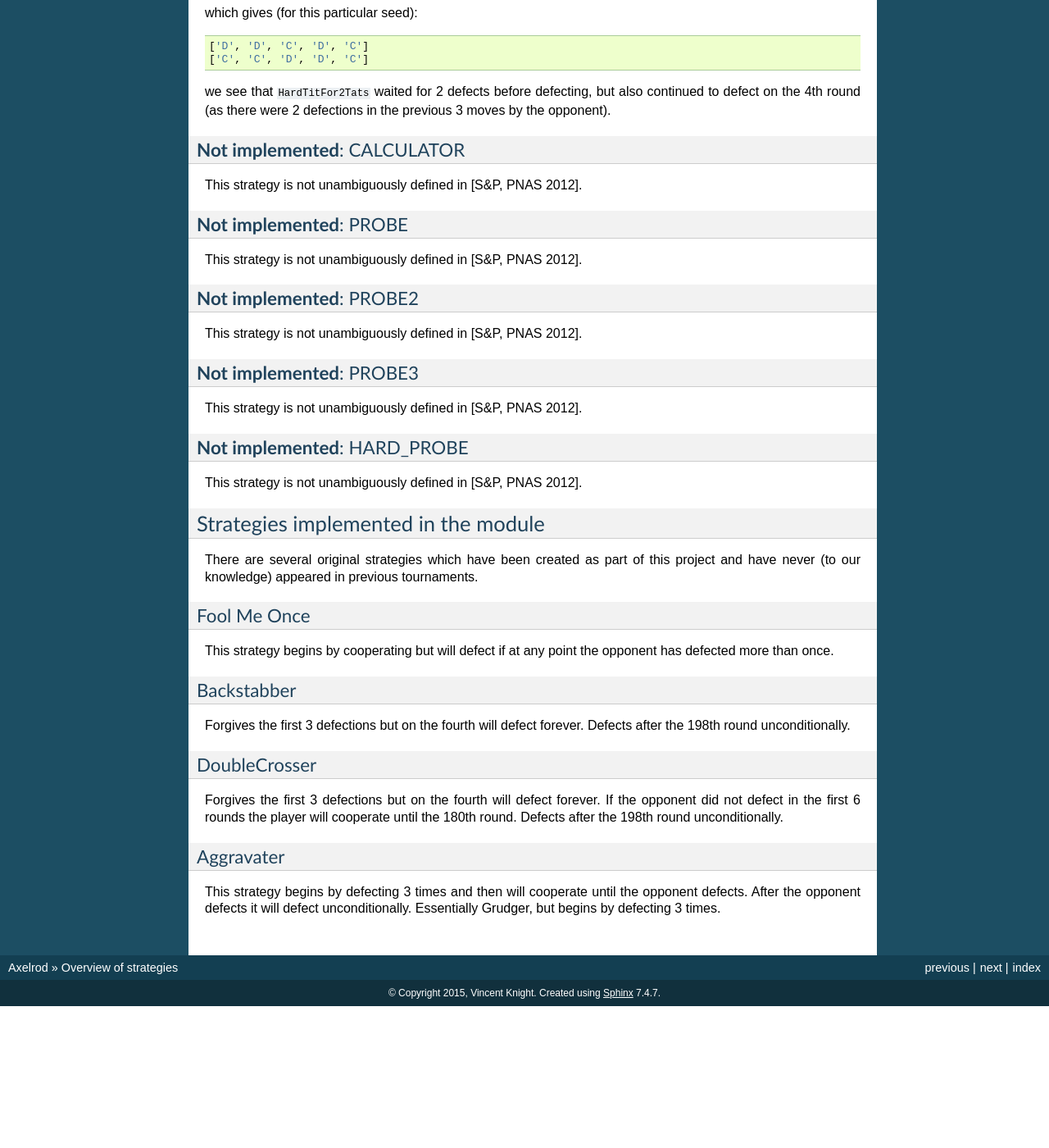
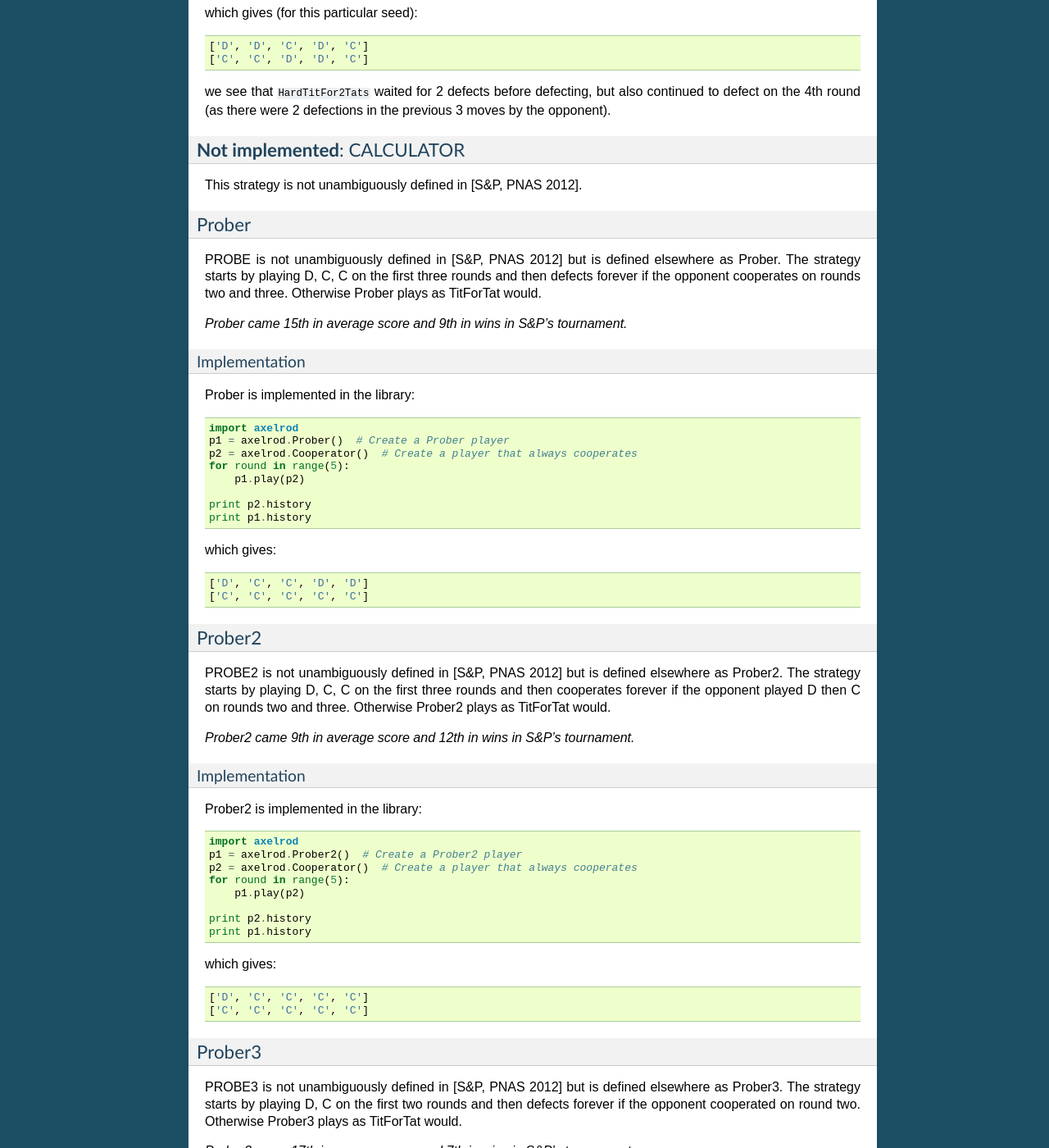
Before and after one commit to Axelrod-Python/Axelrod, a Sphinx documentation site: the page built from docs/overview_of_strategies.rst, in a window 1280 px wide and 1400 px high, scrolled down 15450 px. Shown: the whole window at 82% size. Built offline with Sphinx 7.4.7, drawn with Linux system fonts in a browser that asks for light colours; before the commit the page ends 16677 px from its top, so only the background shows below that; some of the changed text lies outside the part shown.

Commit message:
Docs for Prober strategies

```diff
--- a/docs/overview_of_strategies.rst
+++ b/docs/overview_of_strategies.rst
@@ -922,25 +922,122 @@ previous 3 moves by the opponent).
 
 This strategy is not unambiguously defined in [S&P, PNAS 2012].
 
-**Not implemented**: PROBE
-^^^^^^^^^^^^^^^^^^^^^^^^^^
+Prober
+^^^^^^
 
-This strategy is not unambiguously defined in [S&P, PNAS 2012].
+PROBE is not unambiguously defined in [S&P, PNAS 2012] but is defined
+elsewhere as Prober. The strategy starts by playing D, C, C on the first three
+rounds and then defects forever if the opponent cooperates on rounds
+two and three. Otherwise Prober plays as TitForTat would.
 
-**Not implemented**: PROBE2
-^^^^^^^^^^^^^^^^^^^^^^^^^^^
+*Prober came 15th in average score and 9th in wins in S&P's tournament.*
 
-This strategy is not unambiguously defined in [S&P, PNAS 2012].
+Implementation
+**************
 
-**Not implemented**: PROBE3
-^^^^^^^^^^^^^^^^^^^^^^^^^^^
+Prober is implemented in the library::
 
-This strategy is not unambiguously defined in [S&P, PNAS 2012].
+    import axelrod
+    p1 = axelrod.Prober()  # Create a Prober player
+    p2 = axelrod.Cooperator()  # Create a player that always cooperates
+    for round in range(5):
+        p1.play(p2)
 
-**Not implemented**: HARD_PROBE
-^^^^^^^^^^^^^^^^^^^^^^^^^^^^^^^
+    print p2.history
+    print p1.history
 
-This strategy is not unambiguously defined in [S&P, PNAS 2012].
+which gives::
+
+    ['D', 'C', 'C', 'D', 'D']
+    ['C', 'C', 'C', 'C', 'C']
+
+Prober2
+^^^^^^^
+
+PROBE2 is not unambiguously defined in [S&P, PNAS 2012] but is defined
+elsewhere as Prober2. The strategy starts by playing D, C, C on the first three
+rounds and then cooperates forever if the opponent played D then C on rounds
+two and three. Otherwise Prober2 plays as TitForTat would.
+
+*Prober2 came 9th in average score and 12th in wins in S&P's tournament.*
+
+Implementation
+**************
+
+Prober2 is implemented in the library::
+
+    import axelrod
+    p1 = axelrod.Prober2()  # Create a Prober2 player
+    p2 = axelrod.Cooperator()  # Create a player that always cooperates
+    for round in range(5):
+        p1.play(p2)
+
+    print p2.history
+    print p1.history
+
+which gives::
+
+    ['D', 'C', 'C', 'C', 'C']
+    ['C', 'C', 'C', 'C', 'C']
+
+Prober3
+^^^^^^^
+
+PROBE3 is not unambiguously defined in [S&P, PNAS 2012] but is defined
+elsewhere as Prober3. The strategy starts by playing D, C on the first two
+rounds and then defects forever if the opponent cooperated on round two.
+Otherwise Prober3 plays as TitForTat would.
+
+*Prober3 came 17th in average score and 7th in wins in S&P's tournament.*
+
+Implementation
+**************
+
+Prober3 is implemented in the library::
+
+    import axelrod
+    p1 = axelrod.Prober3()  # Create a Prober3 player
+    p2 = axelrod.Cooperator()  # Create a player that always cooperates
+    for round in range(5):
+        p1.play(p2)
+
+    print p2.history
+    print p1.history
+
+which gives::
+
+    ['D', 'C', 'D', 'D', 'D']
+    ['C', 'C', 'C', 'C', 'C']
+
+HardProber
+^^^^^^^^^^
+
+HARD_PROBE is not unambiguously defined in [S&P, PNAS 2012] but is defined
+elsewhere as HardProber. The strategy starts by playing D, D, C, C on the first
+four rounds and then defects forever if the opponent cooperates on rounds
+two and three. Otherwise Prober plays as TitForTat would.
+
+*Prober2 came 5th in average score and 6th in wins in S&P's tournament.*
+
+Implementation
+**************
+
+HardProber is implemented in the library::
+
+    import axelrod
+    p1 = axelrod.HardProber()  # Create a Prober3 player
+    p2 = axelrod.Cooperator()  # Create a player that always cooperates
+    for round in range(5):
+        p1.play(p2)
+
+    print p2.history
+    print p1.history
+
+which gives::
+
+    ['D', 'D', 'C', 'C', 'D']
+    ['C', 'C', 'C', 'C', 'C']
+
 
 Strategies implemented in the module
 ------------------------------------
```
